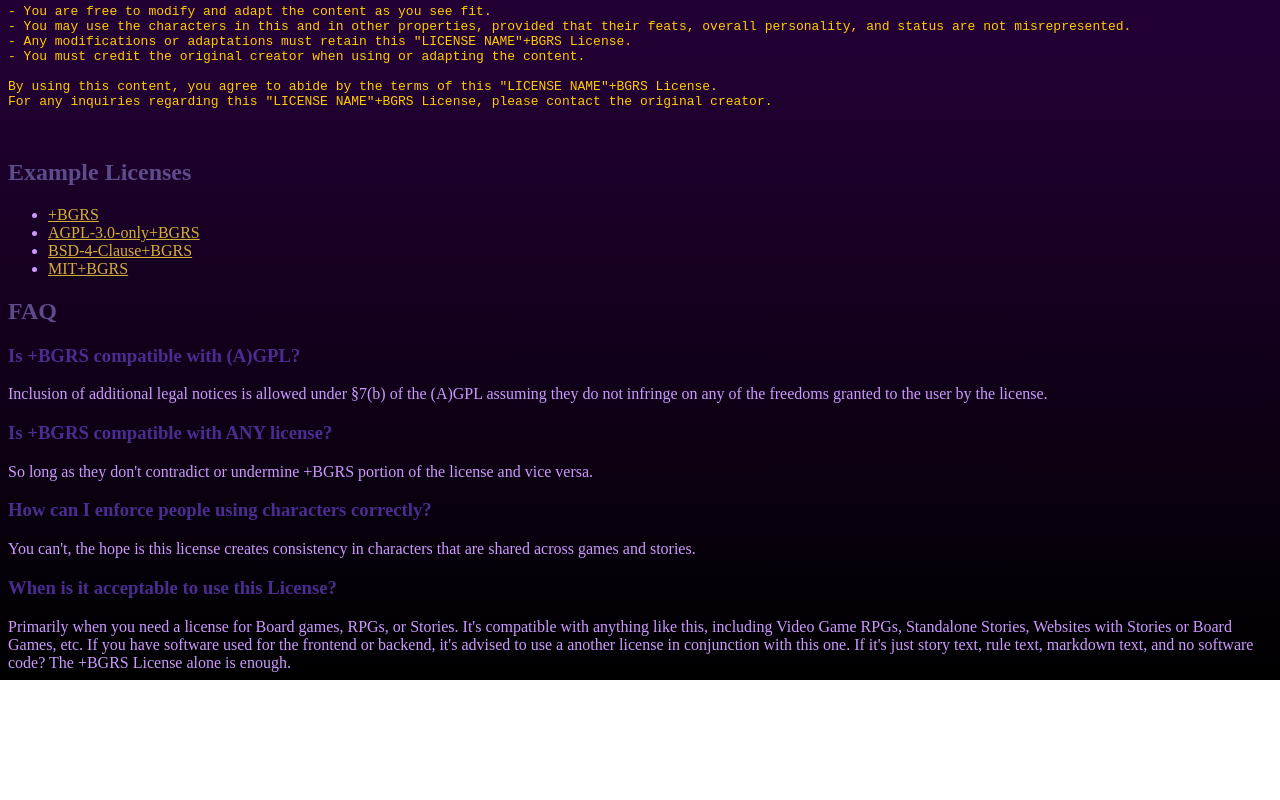
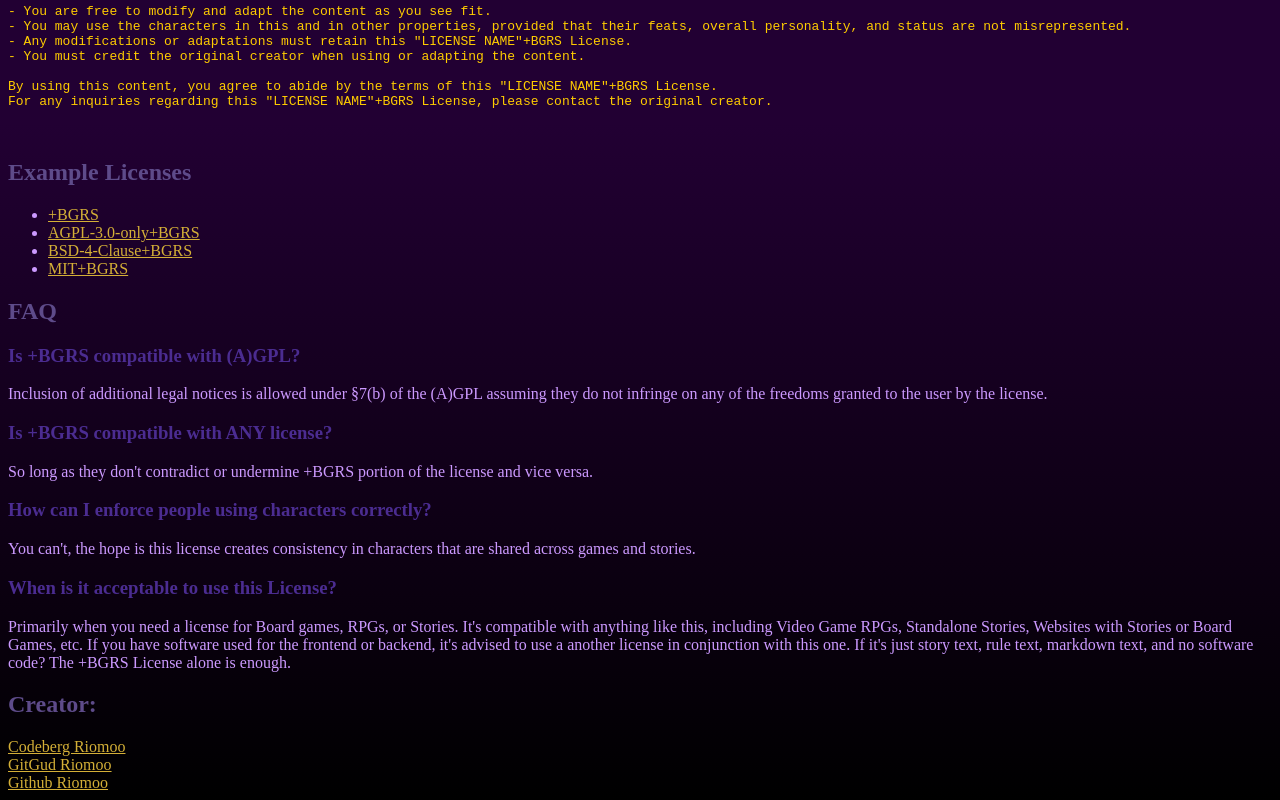
Before and after one commit to riomoo/bgrs, a plain HTML site: page www/index.html in a window 1280 px wide. Shown: the part 893-1693 px from the top of the page. Before the commit the page ends 1573 px from the top, so only its background shows below. Drawn offline with Linux system fonts and the light colour scheme.

Commit message:
The Following Changes:
- README added Creator
- LICENSE Removed email
- removed sync.sh
- html added Creator

```diff
--- a/www/index.html
+++ b/www/index.html
@@ -105,5 +105,9 @@ For any inquiries regarding this "LICENSE NAME"+BGRS License, please contact the
 	<div>You can't, the hope is this license creates consistency in characters that are shared across games and stories.</div>
 	<h3>When is it acceptable to use this License?</h3>
 	<div>Primarily when you need a license for Board games, RPGs, or Stories. It's compatible with anything like this, including Video Game RPGs, Standalone Stories, Websites with Stories or Board Games, etc. If you have software used for the frontend or backend, it's advised to use a another license in conjunction with this one. If it's just story text, rule text, markdown text, and no software code? The +BGRS License alone is enough.</div>
+	<h2>Creator:</h2>
+	<div><a href="https://codeberg.org/riomoo">Codeberg Riomoo</a></div>
+	<div><a href="https://gitgud.io/riomoo">GitGud Riomoo</a></div>
+	<div><a href="https://github.com/riomoo">Github Riomoo</a></div>
 </body>
 </html>
```
Also changed, not shown: 3 other files.
